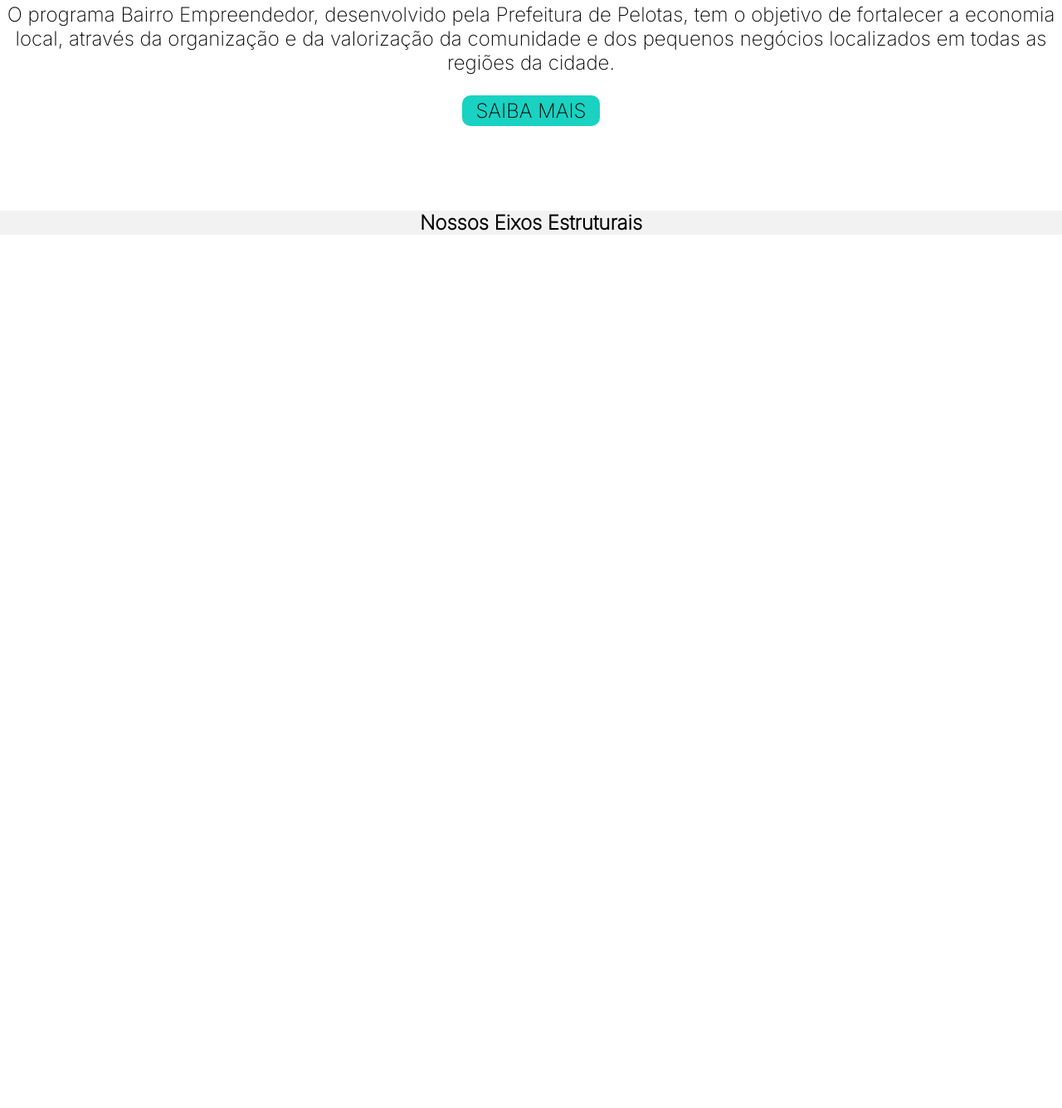
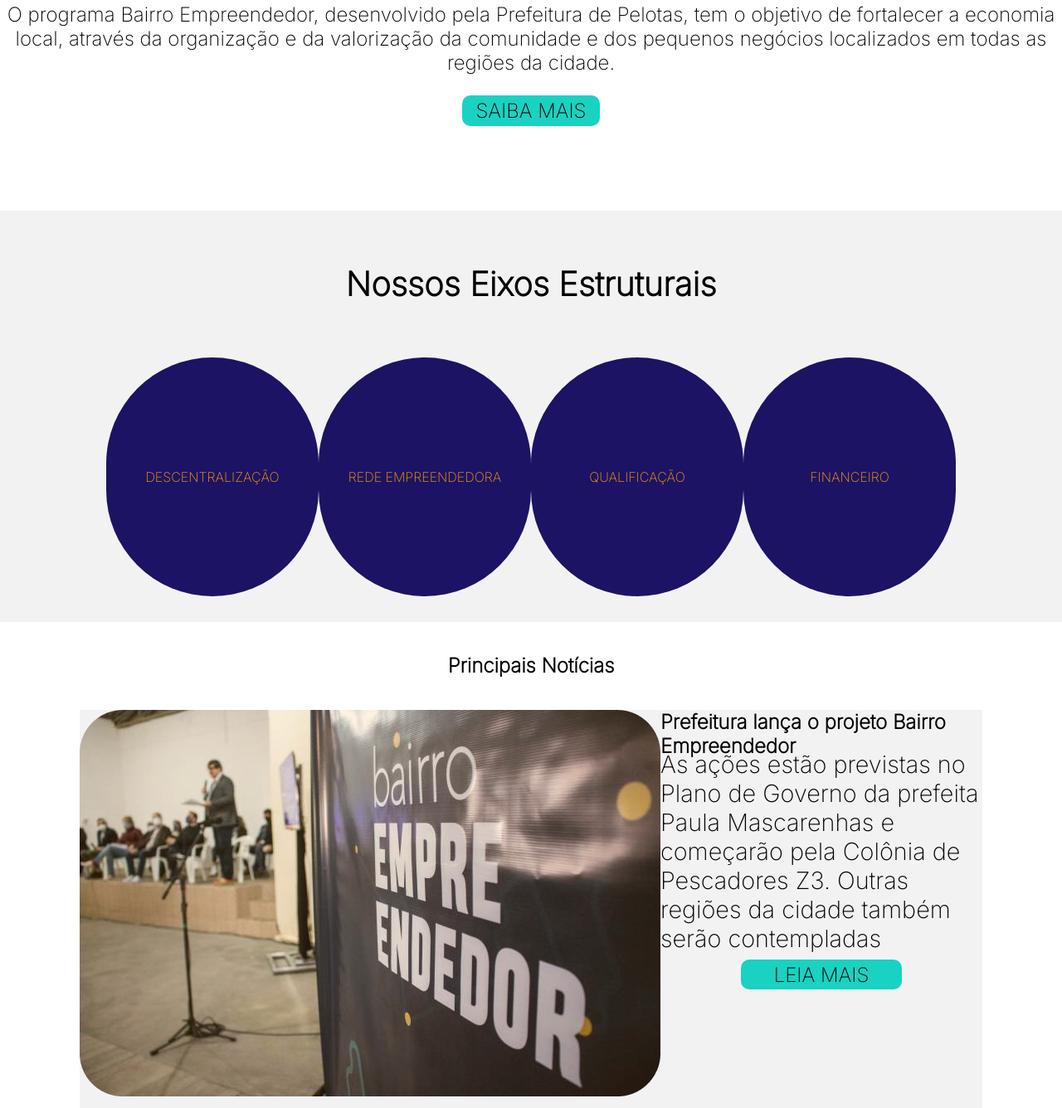
Before and after one commit to BalhegoDev/bairroEmpreendedor, a plain HTML site: page public/index.html in a window 1280 px wide. Shown: the part 724-2060 px from the top of the page at 83% size. Before the commit the page ends 1007 px from the top, so only its background shows below. Drawn offline with Linux system fonts and the light colour scheme.

Commit message:
main quase pronta[Adriano]

```diff
--- a/public/index.html
+++ b/public/index.html
@@ -32,11 +32,26 @@
             <h2>Nossos Eixos Estruturais</h2>
             <div class="div-flex">
                 <div class="card">
-
+                    <p>DESCENTRALIZAÇÃO</p>
                 </div>
-                <div class="card"></div>
-                <div class="card"></div>
-                <div class="card"></div>
+                <div class="card">
+                    <p>REDE EMPREENDEDORA</p>
+                </div>
+                <div class="card">
+                    <p>QUALIFICAÇÃO</p>
+                </div>
+                <div class="card">
+                    <p>FINANCEIRO</p>
+                </div>
+            </div>
+        </section>
+        <section class="third-section">
+            <h2 class="sub-title">Principais Notícias</h2>
+            <div class="card-retangular">
+                <img src="../imgs/Notícia.png" alt="imagem de uma notícia">
+                <h2>Prefeitura lança o projeto Bairro Empreendedor</h2>
+                <p>As ações estão previstas no Plano de Governo da prefeita Paula Mascarenhas e começarão pela Colônia de Pescadores Z3. Outras regiões da cidade também serão contempladas</p>
+                <button>LEIA MAIS</button>
             </div>
         </section>
     </main>
--- a/styles/modules/_main.scss
+++ b/styles/modules/_main.scss
@@ -40,5 +40,82 @@
         flex-direction: column;
         align-items: center;
         margin-top: 8%;
+
+        h2{
+            margin-top: 5%;
+            font-size: 2.5rem;
+        }
+        .div-flex{
+            margin-top: 5%;
+            width: 80%;
+            display: flex;
+            justify-content: space-evenly;
+
+            .card{
+                display: flex;
+                justify-content: center;
+                align-items: center;
+                width: 18rem;
+                height: 18rem;
+                background-color: #1C1364;
+                color: #FA990C;
+                border-radius: 250px;
+                margin-bottom: 3%;
+                cursor: pointer;
+            }
+        }
     }
+
+    .third-section{
+        display: flex;
+        flex-direction: column;
+        .sub-title{
+            text-align: center;
+            margin-bottom: 3%;
+            margin-top: 3%;
+        }
+
+        .card-retangular{
+            display: grid;
+            grid-template-columns: 1fr 1fr;
+            grid-template-rows: 10% 1fr 1fr;
+            width: 85%;
+            height: 30rem;
+            margin: auto;
+            background-color: #F2F2F2;
+
+            h2{
+                grid-row: 1/2;
+                grid-column: 2/3;
+                justify-self: center;
+            }
+
+            p{
+                grid-row: 2/3;
+                grid-column: 2/3;
+                justify-self: center;
+                align-self: center;
+                font-size: 1.8rem;
+            }
+
+            button{
+                grid-row: 3/4;
+                grid-column: 2/3;
+                justify-self: center;
+                width: 50%;
+                height: 2.3rem;
+                font-size: x-large;
+                margin-top: 2%;
+                cursor: pointer;
+                border-radius: 10px;
+                border: none;
+                background-color: #19D2C2;
+            }
+
+            img{
+                grid-column: 1/2;
+            }
+        }
+    }
+
 }
```
Also changed, not shown: imgs/Notícia.png (added), styles/style.css, 1 other file.
